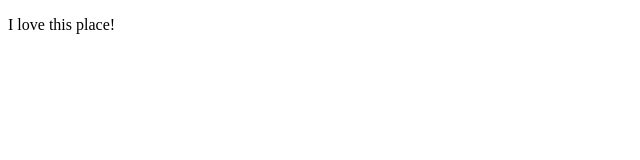
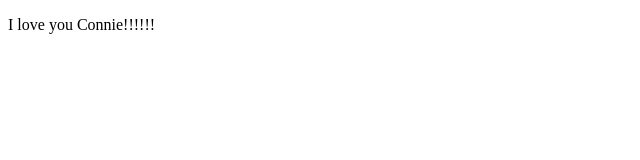
Before and after one commit to Hifive6/Hifive6.github.io, a plain HTML site: page index.html in a window 1280 px wide. Shown: the full height of the page, 0-640 px from the left. Drawn offline with Linux system fonts and the light colour scheme.

Commit message:
changed text

```diff
--- a/index.html
+++ b/index.html
@@ -7,6 +7,6 @@
     <title>Document</title>
 </head>
 <body>
-    <p>I love this place!</p>
+    <p>I love you Connie!!!!!!</p>
 </body>
 </html>
```
